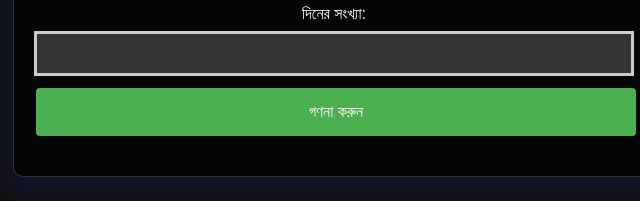
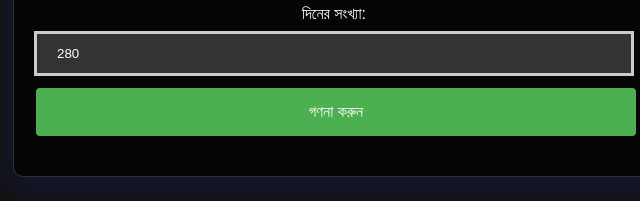
Before and after one commit to wsjishan/bangla-date-calc, a plain HTML site: page index.html in a window 1280 px wide. Shown: the part 410-611 px from the top of the page, 306-946 px from the left. Drawn offline with Linux system fonts and the light colour scheme.

Commit message:
Set default value of days input to 280

```diff
--- a/index.html
+++ b/index.html
@@ -12,7 +12,7 @@
         <input type="date" id="date" name="date">
         <br>
         <label for="days">দিনের সংখ্যা:</label>
-        <input type="number" id="days" name="days">
+        <input type="number" id="days" name="days" value="280">
         <br>
         <button onclick="calculateDate()">গণনা করুন</button>
         <p id="result"></p>
```
